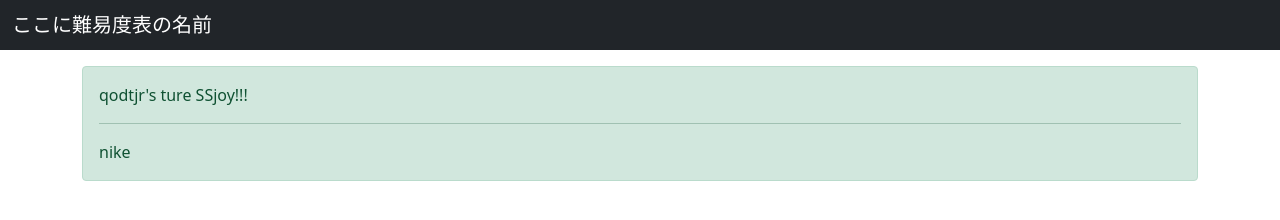
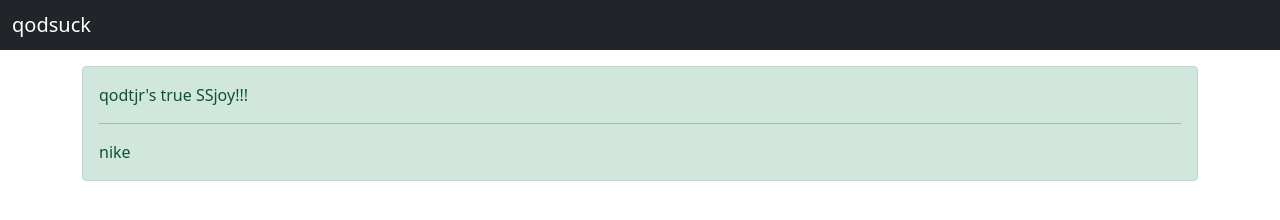
Before and after one commit to sateliera/oms, a plain HTML site: page index.html in a window 1280 px wide. Drawn offline with nearby package versions, Linux system fonts and the light colour scheme; no server answers.

Commit message:
Update index.html

```diff
--- a/index.html
+++ b/index.html
@@ -19,7 +19,7 @@
     <header class="mb-3">
         <nav class="navbar navbar-dark bg-dark">
             <div class="container-fluid">
-                <span class="navbar-brand mb-0 h1">ここに難易度表の名前</span>
+                <span class="navbar-brand mb-0 h1">qodsuck</span>
             </div>
         </nav>
     </header>
@@ -27,7 +27,7 @@
     <div class="container">
 
         <div class="alert alert-success mb-3" role="alert">
-            <p>qodtjr's ture SSjoy!!!</p>
+            <p>qodtjr's true SSjoy!!!</p>
             <p></p>
             <hr>
             <p class="mb-0">nike</p>
```
